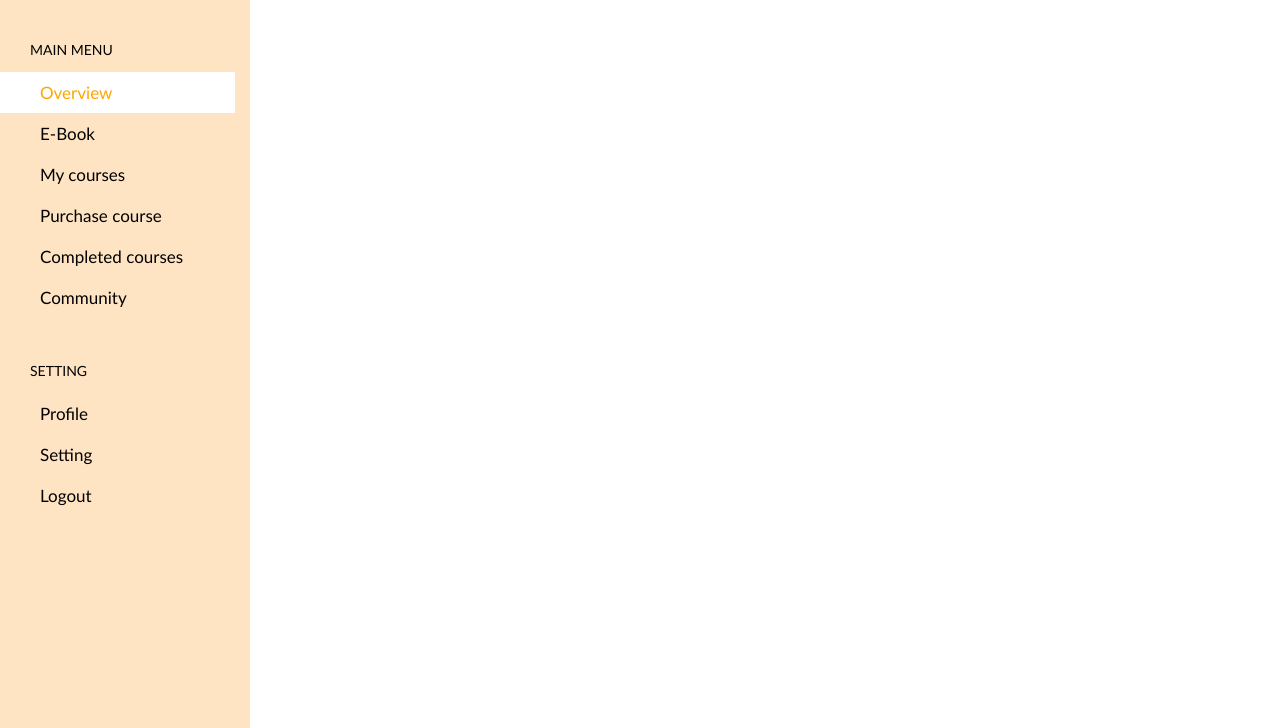
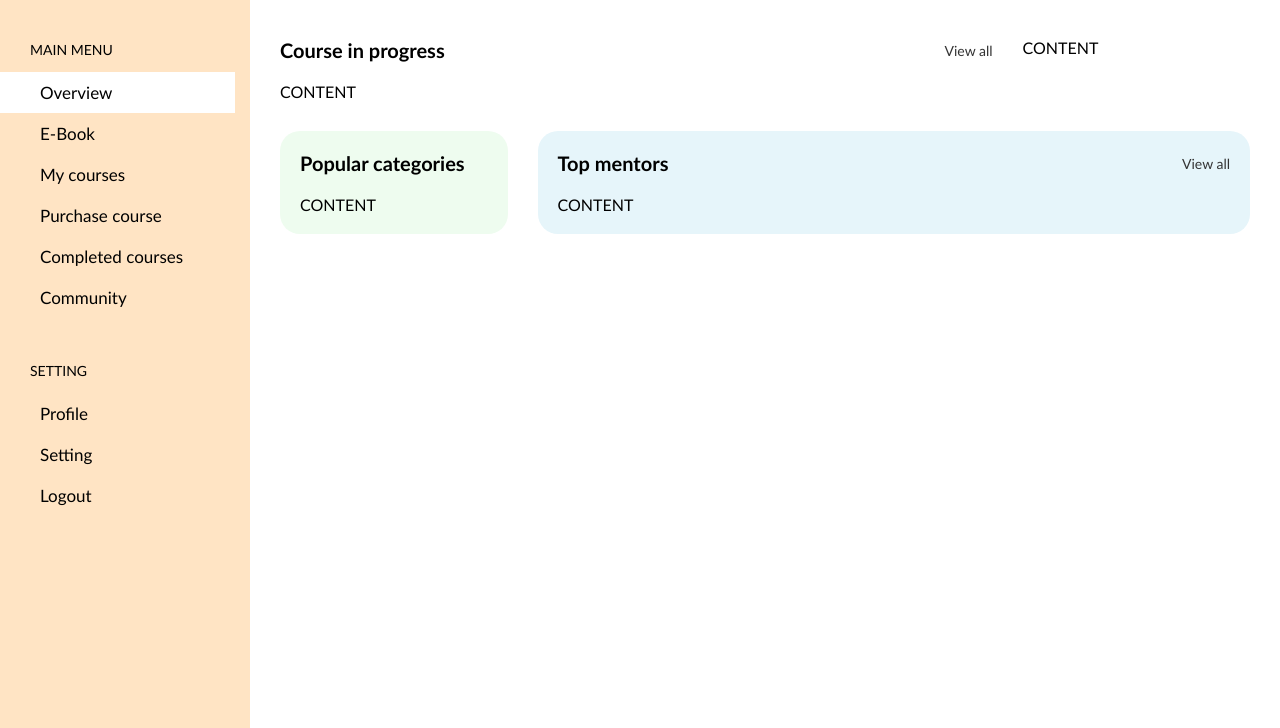
Before and after one commit to Mnde81/eduhouse, a plain HTML site: page index.html in a window 1280 px wide. Shown: the part 72-800 px from the top of the page. Drawn offline with Linux system fonts and the light colour scheme.

Commit message:
updated file

```diff
--- a/css/aside.css
+++ b/css/aside.css
@@ -8,7 +8,7 @@ aside {
 
 }
 
-.logo {
+aside .logo {
     margin-left: 23px;
     width: 180px;
 }
@@ -38,7 +38,7 @@ aside {
 
 }
 
-.link {
+aside .link {
     font-size: 17px;
     padding: 10px 40px;
     text-decoration: none;
--- a/css/header.css
+++ b/css/header.css
@@ -1,8 +1,10 @@
 .main-header {
+    grid-area: header;
     display: flex;
     justify-content: space-between;
-    padding: 20px 30px;
+    /* padding: 20px 30px; */
     align-items: center;
+    margin-bottom: 20px;
 
 }
 
--- a/css/main.css
+++ b/css/main.css
@@ -16,6 +16,73 @@ body {
 
 
 main {
+    display: grid;
+    grid-template-columns: 1fr 2fr 1fr;
+    grid-template-areas:
+        "header header header"
+        "progress progress subscription"
+        "popular mentors mentors";
+    align-items: start;
+    align-content: start;
+    gap: 30px;
+    padding: 20px 30px;
     background-color: white;
 
 }
+
+.course-progress {
+    grid-area: progress;
+}
+
+.subscription {
+    grid-area: subscription ;
+
+}
+
+.popular-categories {
+    grid-area: popular;
+
+}
+
+.top-mentors {
+    grid-area: mentors;
+
+}
+
+.block {
+    display: grid;
+
+    grid-template-columns: auto auto;
+    gap: 20px;
+
+
+}
+
+.block.block-bg {
+    background-color: #EEFCEF;
+    border-radius: 20px;
+    padding: 20px;
+
+}
+
+.block > .title {
+    margin:  0;
+
+    font-size: 20px;
+
+
+}
+
+.block > .link {
+    justify-self: end;
+    align-self: center;
+    font-size: 14px;
+    text-decoration: none;
+    color: #333;
+}
+
+.block > .content {
+    grid-column: span 2;
+
+
+}
--- a/index.html
+++ b/index.html
@@ -56,6 +56,32 @@
             </div>
         </header>
 
+        <section class="block course-progress">
+            <h2 class="title">Course in progress</h2>
+            <a class="link" href="#">View all</a>
+            <div class="content">CONTENT</div>
+        </section>
+
+        <section class="block subscription">
+            <div class="content">CONTENT</div>
+        </section>
+
+        <section class="block block-bg popular-categories">
+            <h2 class="title">Popular categories</h2>
+
+            <div class="content">CONTENT</div>
+        </section>
+
+        <section style="background-color: #E6F5FA;" class="block block-bg top-mentors">
+            <h2 class="title">Top mentors</h2>
+            <a class="link" href="#">View all</a>
+            <div class="content">CONTENT</div>
+        </section>
+
+
+
+
+
     </main>
 
 
```
